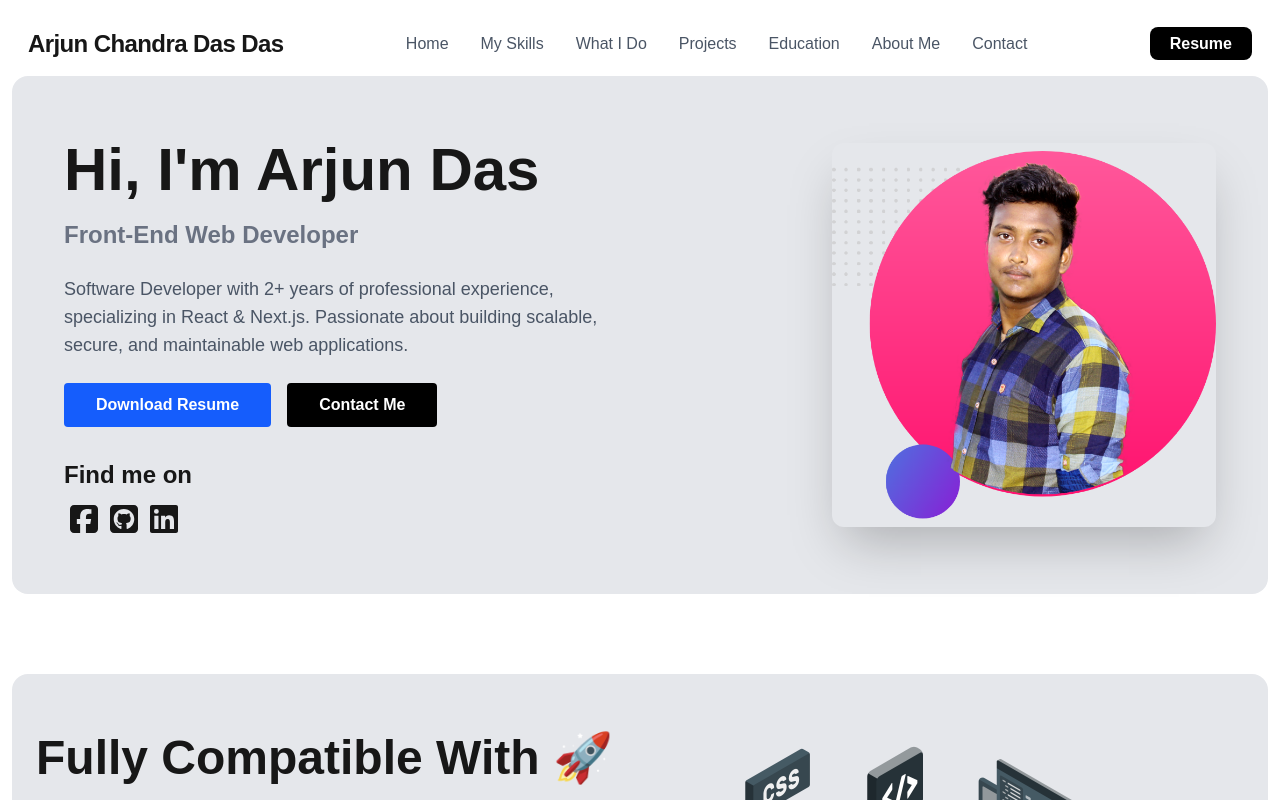
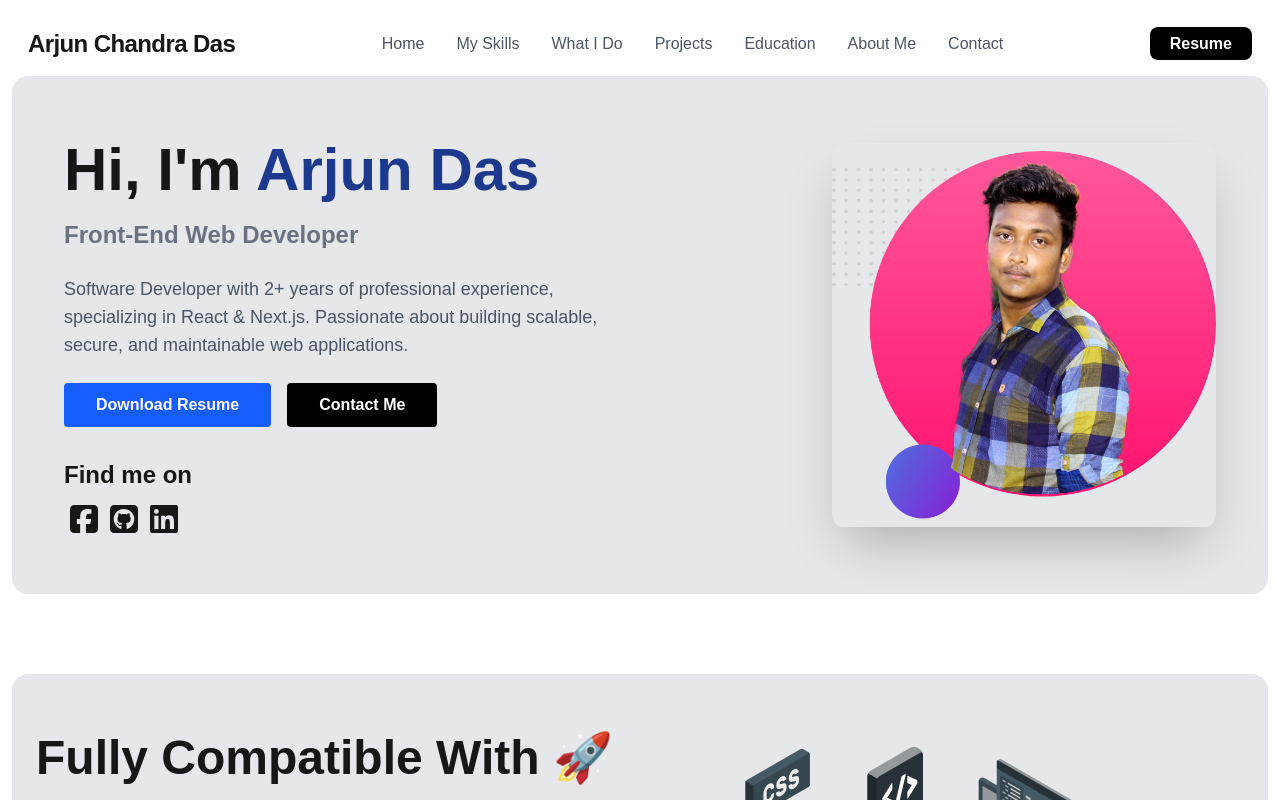
Before and after one commit to arjun1571/arjun-das-protfolio, a Next.js app: page / in a window 1280 px wide. Shown: the top 800 px of the page. Built offline with nearby package versions, Linux system fonts and the light colour scheme.

Commit message:
fix: scroll mottion

```diff
--- a/package.json
+++ b/package.json
@@ -13,6 +13,7 @@
     "@fortawesome/fontawesome-svg-core": "^7.1.0",
     "@fortawesome/free-brands-svg-icons": "^7.1.0",
     "@fortawesome/react-fontawesome": "^3.1.1",
+    "aos": "^2.3.4",
     "lucide-react": "^0.562.0",
     "next": "16.1.1",
     "react": "19.2.3",
@@ -21,6 +22,7 @@
   },
   "devDependencies": {
     "@tailwindcss/postcss": "^4",
+    "@types/aos": "^3.0.7",
     "@types/node": "^20",
     "@types/react": "^19",
     "@types/react-dom": "^19",
--- /dev/null
+++ b/src/@components/core/AOSProvider/AOSProvider.tsx
@@ -0,0 +1,22 @@
+// components/AOSProvider.jsx
+"use client";
+
+import { useEffect } from "react";
+import AOS from "aos";
+import "aos/dist/aos.css";
+
+export default function AOSProvider({
+  children,
+}: {
+  children: React.ReactNode;
+}) {
+  useEffect(() => {
+    AOS.init({
+      duration: 1200,
+      easing: "ease-out-cubic",
+      once: true,
+    });
+  }, []);
+
+  return children;
+}
--- a/src/@components/pages/Banner/Banner.tsx
+++ b/src/@components/pages/Banner/Banner.tsx
@@ -14,8 +14,11 @@ const Banner = () => {
       <div className="max-w-6xl mx-auto flex flex-col-reverse lg:flex-row items-center gap-10">
         {/* LEFT CONTENT */}
         <div className="w-full lg:w-1/2 text-center lg:text-left">
-          <h1 className="text-4xl md:text-5xl xl:text-6xl font-bold leading-tight">
-            Hi, I&apos;m <span className="text-primary">Arjun Das</span>
+          <h1
+            className="text-4xl md:text-5xl xl:text-6xl font-bold leading-tight"
+            data-aos="fade-right"
+          >
+            Hi, I&apos;m <span className="text-blue-900">Arjun Das</span>
           </h1>
 
           <h2 className="text-xl md:text-2xl font-semibold mt-3 text-gray-500">
--- a/src/@components/pages/NavBar/NavBar.tsx
+++ b/src/@components/pages/NavBar/NavBar.tsx
@@ -1,5 +1,4 @@
 "use client";
-
 import Link from "next/link";
 import { usePathname } from "next/navigation";
 import { useState } from "react";
@@ -21,12 +20,9 @@ const NavBar = () => {
   return (
     <header className="sticky top-0 z-50 bg-white/60 backdrop-blur">
       <nav className="w-full mx-auto px-4 py-4 flex items-center justify-between">
-        {/* Logo */}
         <Link href="/" className="text-2xl font-bold tracking-tight">
-          Arjun Chandra Das <span className="text-primary">Das</span>
+          Arjun Chandra Das
         </Link>
-
-        {/* Desktop Menu */}
         <ul className="hidden lg:flex items-center gap-8 font-medium">
           {navItems.map((item) => (
             <li key={item.name}>
@@ -42,7 +38,6 @@ const NavBar = () => {
           ))}
         </ul>
 
-        {/* Resume Button */}
         <div className="hidden lg:block">
           <a
             href="https://drive.google.com/file/d/1ZBp-vj5eWPix76fftzBXJPEuhPESDvjx/view?usp=sharing"
@@ -54,7 +49,6 @@ const NavBar = () => {
           </a>
         </div>
 
-        {/* Mobile Menu Button */}
         <button
           onClick={() => setOpen(!open)}
           className="lg:hidden focus:outline-none"
@@ -75,9 +69,8 @@ const NavBar = () => {
         </button>
       </nav>
 
-      {/* Mobile Menu */}
       {open && (
-        <div className="lg:hidden bg-white ">
+        <div className="lg:hidden bg-white absolute w-full top-16 left-0 shadow-md ">
           <ul className="flex flex-col gap-4 px-6 py-6 font-medium">
             {navItems.map((item) => (
               <li key={item.name}>
@@ -92,7 +85,7 @@ const NavBar = () => {
             ))}
 
             <a
-              href="https://drive.google.com/file/d/1F8kuenCQNMxEjTBeeSjG3_EV2xXSoSW6/view"
+              href="https://drive.google.com/file/d/1ZBp-vj5eWPix76fftzBXJPEuhPESDvjx/view?usp=sharing"
               target="_blank"
               rel="noopener noreferrer"
               className="mt-4 text-center px-5 py-2 rounded-lg bg-black text-white"
--- a/src/app/layout.tsx
+++ b/src/app/layout.tsx
@@ -1,6 +1,7 @@
 import type { Metadata } from "next";
 import { Geist, Geist_Mono } from "next/font/google";
 import "./globals.css";
+import AOSProvider from "@/@components/core/AOSProvider/AOSProvider";
 
 const geistSans = Geist({
   variable: "--font-geist-sans",
@@ -62,7 +63,7 @@ export default function RootLayout({
       <body
         className={`${geistSans.variable} ${geistMono.variable} antialiased`}
       >
-        {children}
+        <AOSProvider>{children} </AOSProvider>
       </body>
     </html>
   );
--- a/src/app/page.tsx
+++ b/src/app/page.tsx
@@ -12,6 +12,7 @@ export default function Home() {
   return (
     <div className="max-w-[1480px] mx-auto md:p-3 p-1">
       <NavBar />
+
       <section id="home" className="scroll-mt-28">
         <Banner />
       </section>
```
Also changed, not shown: 2 other files (tests, documents, lock files or other folders).
